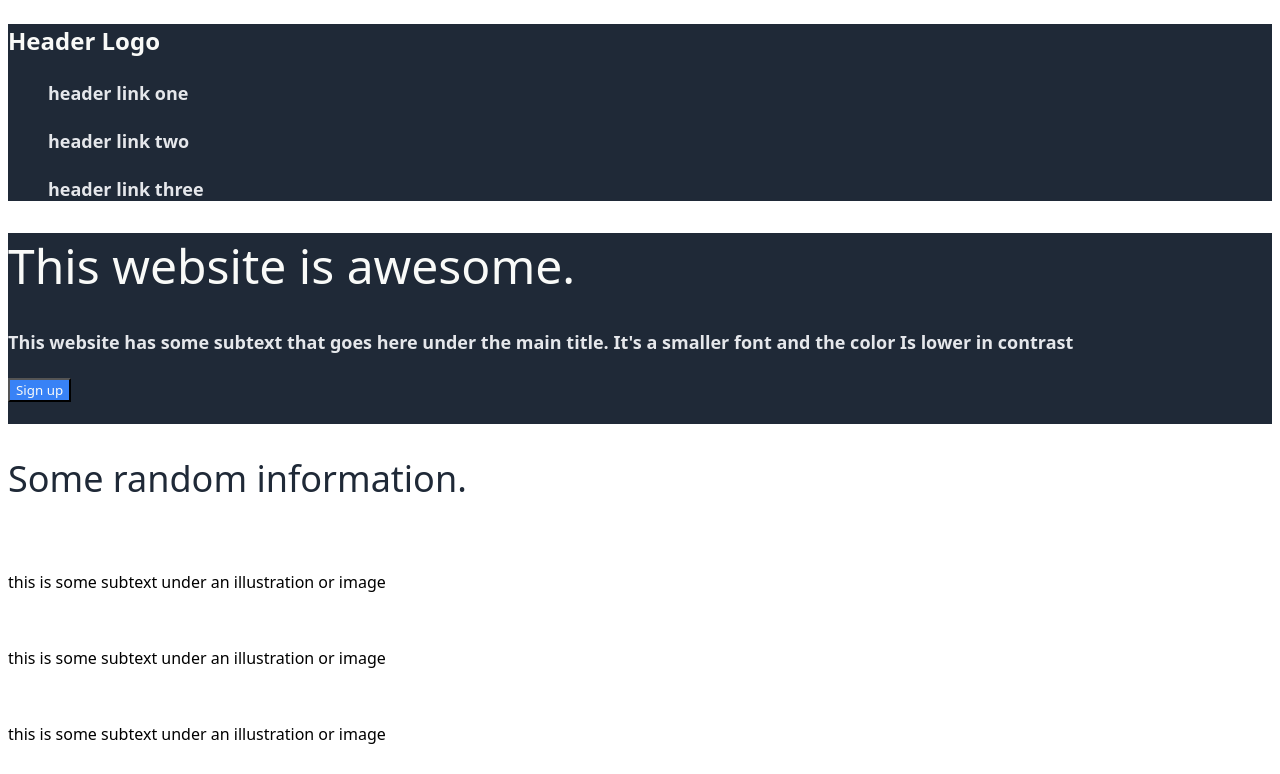
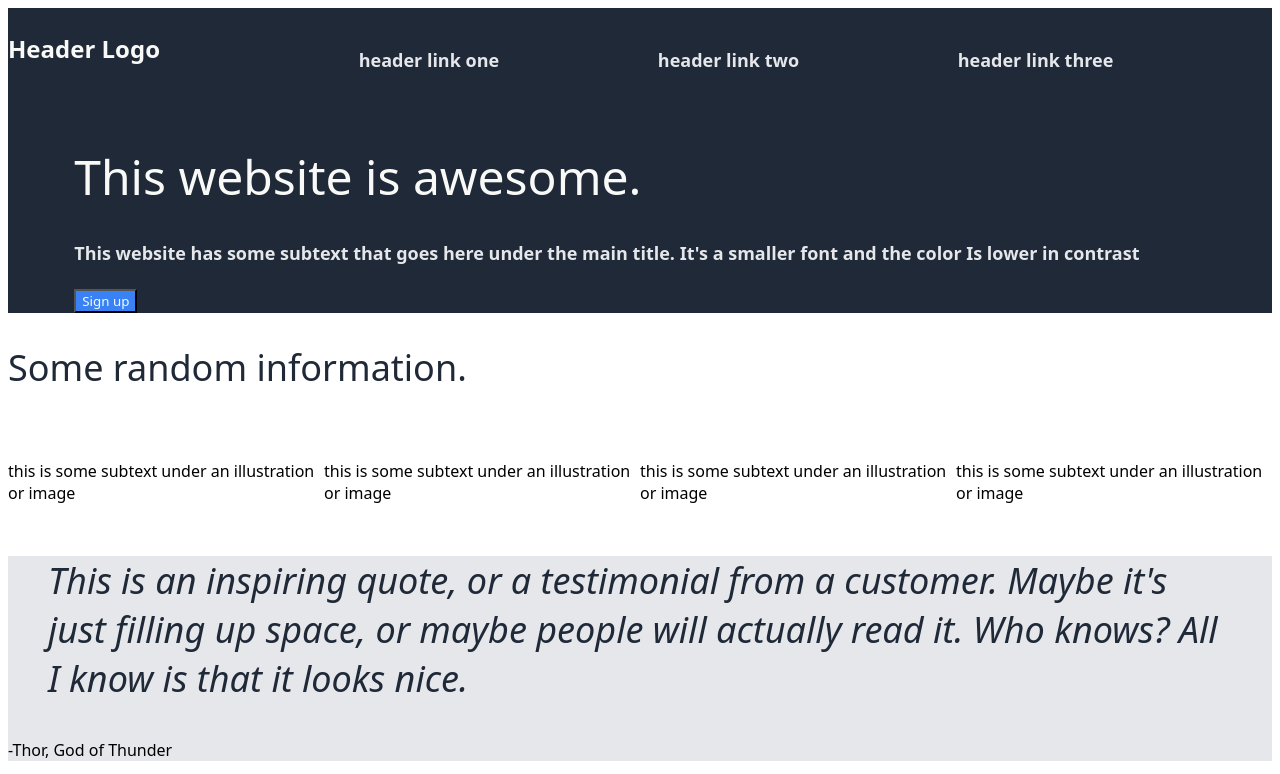
Before and after one commit to spkruegs/project-landing-page, a plain HTML site: page index.html in a window 1280 px wide. Shown: the top 774 px of the page. Drawn offline with Linux system fonts and the light colour scheme.

Commit message:
It's been a long time since I accessed this, so I'm making sure my current work is synced to git.

```diff
--- a/index.html
+++ b/index.html
@@ -13,9 +13,9 @@
 
     <!--Navbar-->
 
-    <div class="bgmain">
+    <div class="bgmain row">
         <h3>Header Logo</h3>
-        <ul>
+        <ul class="row">
             <h4>header link one</h4>
             <h4>header link two</h4>
             <h4>header link three</h4>
@@ -26,7 +26,7 @@
 
     <!--Hero-->
 
-    <div class="bgmain">
+    <div class="bgmain row">
         <div>
             <h1>This website is awesome.</h1>
             <h4>This website has some subtext that goes here under the main title. It's a smaller font and the color Is lower in contrast</h4>
@@ -41,7 +41,7 @@
 
     <div>
         <h2>Some random information.</h2>
-        <div>
+        <div class="row">
             <div>
                 <img src="" alt="">
                 <p>this is some subtext under an illustration or image</p>
@@ -74,7 +74,7 @@
 
     <!--Section3-->
 
-    <div class="bgcta">
+    <div class="bgcta row">
         <div>
             <h3>Call to action! It's time!</h3>
             <p>Sign up for our product by clicking that button right over there!</p>
@@ -87,7 +87,7 @@
     <!--Footer-->
 
     <div class="bgmain">
-        <p>Copyright © The Odin Proiect 2021</p>
+        <p>Copyright © The Odin Project 2021</p>
     </div>
 
 
--- a/style.css
+++ b/style.css
@@ -74,3 +74,9 @@ h4{
 .bgbq{
     background-color: var(--white99);
 }
+
+.row{
+    display: flex;
+    flex: auto;
+    justify-content: space-evenly;
+}
```
